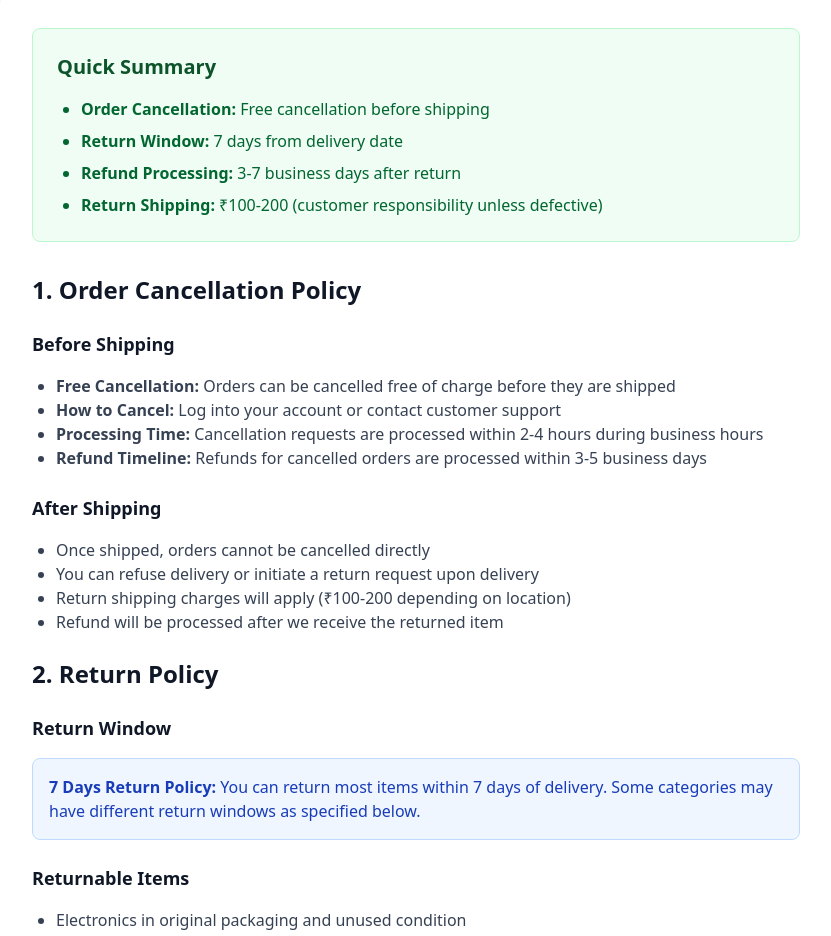
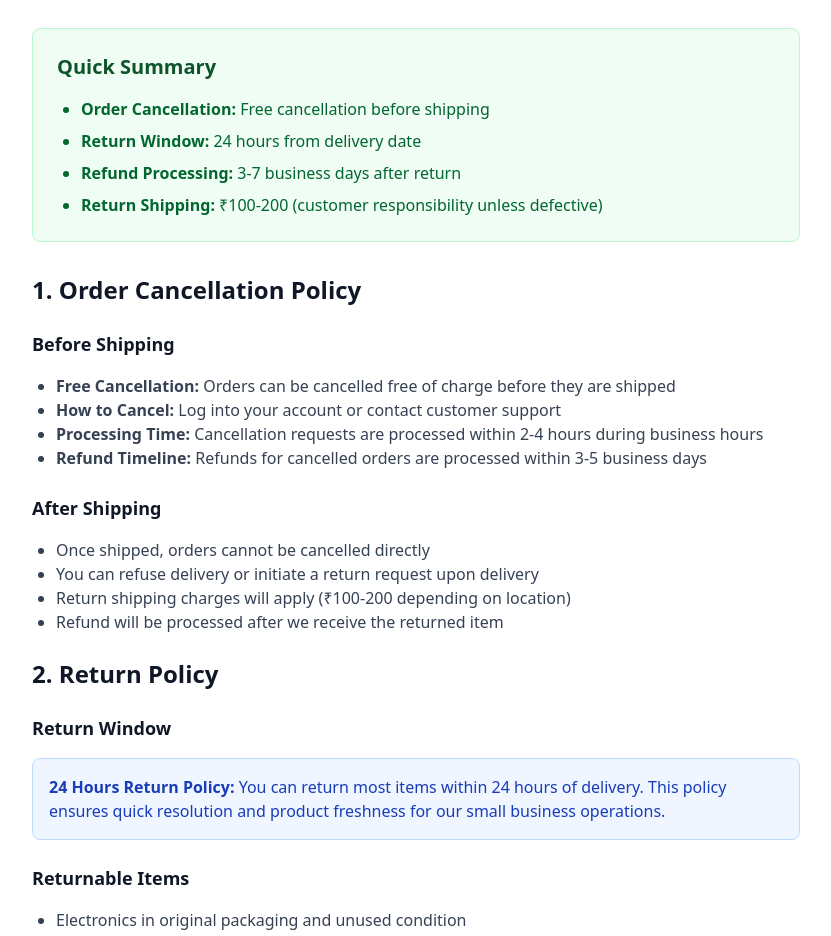
Before and after one commit to salaudeen22/skyelectrotechweb, a React (Vite) app in the folder frontend/: page /cancellation-refunds in a window 1280 px wide. Shown: the part 320-1256 px from the top of the page, without its empty margins (224-1055 px from the left). Built offline with nearby package versions, Linux system fonts and the light colour scheme; no server answers.

Commit message:
update term to 24 hours

```diff
--- a/frontend/src/Page/CancellationRefunds.jsx
+++ b/frontend/src/Page/CancellationRefunds.jsx
@@ -32,7 +32,7 @@ const CancellationRefunds = () => {
                 <h2 className="text-xl font-bold text-green-900 mb-4">Quick Summary</h2>
                 <ul className="list-disc pl-6 text-green-800 space-y-2">
                   <li><strong>Order Cancellation:</strong> Free cancellation before shipping</li>
-                  <li><strong>Return Window:</strong> 7 days from delivery date</li>
+                  <li><strong>Return Window:</strong> 24 hours from delivery date</li>
                   <li><strong>Refund Processing:</strong> 3-7 business days after return</li>
                   <li><strong>Return Shipping:</strong> ₹100-200 (customer responsibility unless defective)</li>
                 </ul>
@@ -61,8 +61,8 @@ const CancellationRefunds = () => {
               <h3 className="text-lg font-semibold text-gray-900 mb-4">Return Window</h3>
               <div className="bg-blue-50 border border-blue-200 rounded-lg p-4 mb-6">
                 <p className="text-blue-800">
-                  <strong>7 Days Return Policy:</strong> You can return most items within 7 days of delivery.
-                  Some categories may have different return windows as specified below.
+                  <strong>24 Hours Return Policy:</strong> You can return most items within 24 hours of delivery.
+                  This policy ensures quick resolution and product freshness for our small business operations.
                 </p>
               </div>
 
@@ -200,7 +200,7 @@ const CancellationRefunds = () => {
 
               <h3 className="text-lg font-semibold text-gray-900 mb-4">Electronics & Gadgets</h3>
               <ul className="list-disc pl-6 text-gray-700 mb-6">
-                <li>7 days return window for electronics</li>
+                <li>24 hours return window for electronics</li>
                 <li>Must include original packaging, accessories, and warranty cards</li>
                 <li>Serial numbers and warranty stickers must be intact</li>
                 <li>Software licenses cannot be transferred back</li>
@@ -219,7 +219,7 @@ const CancellationRefunds = () => {
               <div className="bg-yellow-50 border border-yellow-200 rounded-lg p-4 mb-6">
                 <h3 className="text-lg font-semibold text-yellow-900 mb-3">Important Distinction</h3>
                 <ul className="list-disc pl-6 text-yellow-800 space-y-2">
-                  <li><strong>Returns:</strong> For items you want to send back for refund (7 days)</li>
+                  <li><strong>Returns:</strong> For items you want to send back for refund (24 hours)</li>
                   <li><strong>Warranty:</strong> For defective items after the return period (varies by product)</li>
                   <li><strong>Replacement:</strong> Available for defective items within return period</li>
                 </ul>
--- a/frontend/src/Page/TermsOfService.jsx
+++ b/frontend/src/Page/TermsOfService.jsx
@@ -71,7 +71,7 @@ const TermsOfService = () => {
 
               <h2 className="text-2xl font-bold text-gray-900 mb-6">6. Returns and Refunds</h2>
               <p className="text-gray-700 mb-4">
-                We accept returns within 7 days of delivery for most products. Items must be in original
+                We accept returns within 24 hours of delivery for most products. Items must be in original
                 packaging and unused condition. Some products are non-returnable. Return shipping costs
                 are the responsibility of the customer unless the item is defective.
               </p>
--- a/frontend/src/User/ReturnOrderModal.jsx
+++ b/frontend/src/User/ReturnOrderModal.jsx
@@ -262,12 +262,12 @@ const ReturnOrderModal = ({ order, isOpen, onClose, onReturnSubmit }) => {
               <div className="text-sm text-blue-800">
                 <p className="font-medium mb-1">Return Policy (Small Business)</p>
                 <ul className="space-y-1 text-xs">
-                  <li>• Returns must be requested within 48 hours of delivery</li>
+                  <li>• Returns must be requested within 24 hours of delivery</li>
                   <li>• Products must be in original condition with all packaging</li>
                   <li>• Return shipping costs: ₹100-200 (depending on location)</li>
                   <li>• Refunds processed within 3-5 business days after receiving return</li>
                   <li>• We use third-party delivery partners for returns</li>
-                  <li>• After 48 hours, contact support for special cases</li>
+                  <li>• After 24 hours, contact support for special cases</li>
                   <li>• Electronics items require careful handling during return</li>
                   <li>• Return pickup scheduled within 24-48 hours of approval</li>
                 </ul>
```
